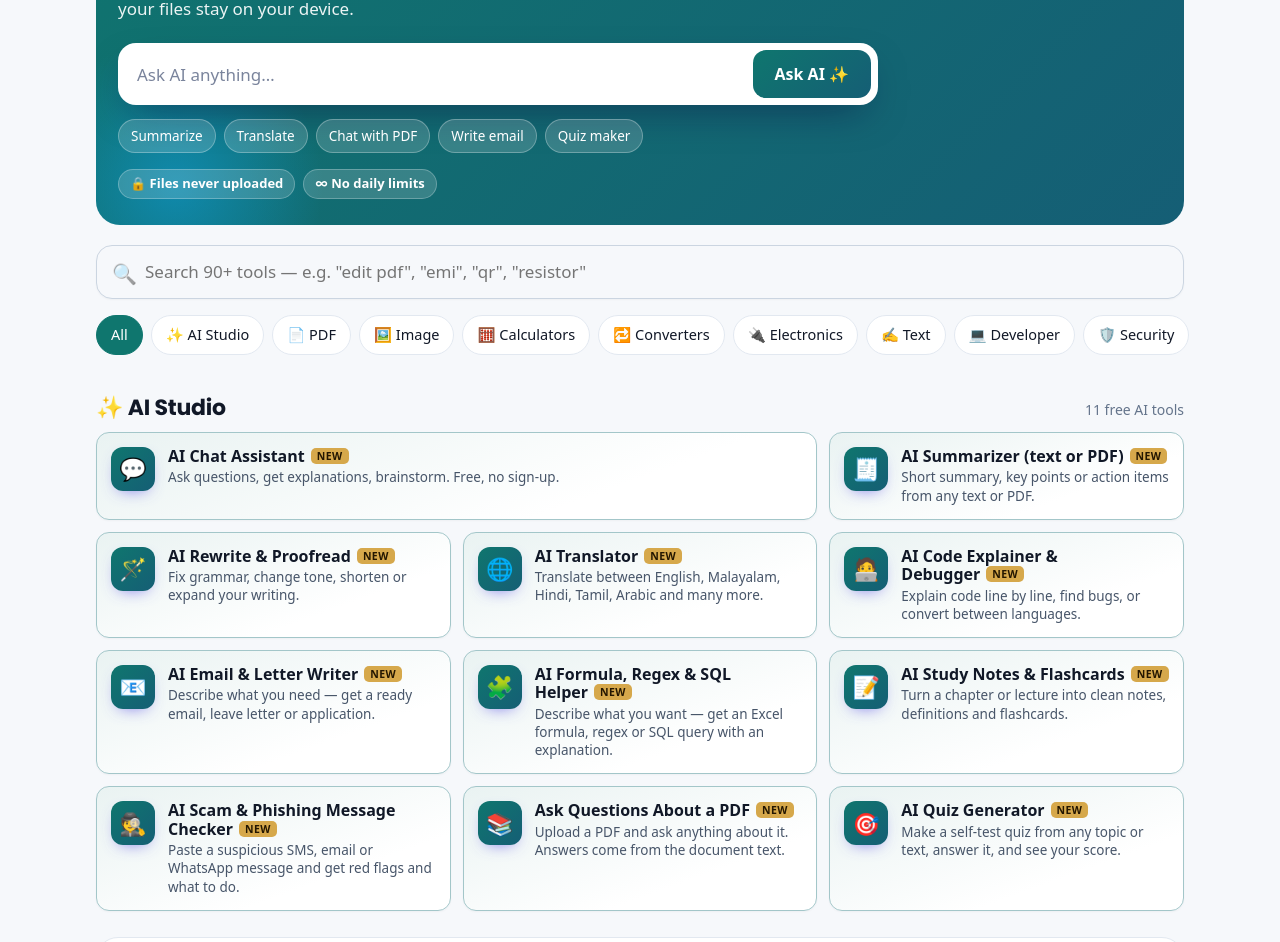
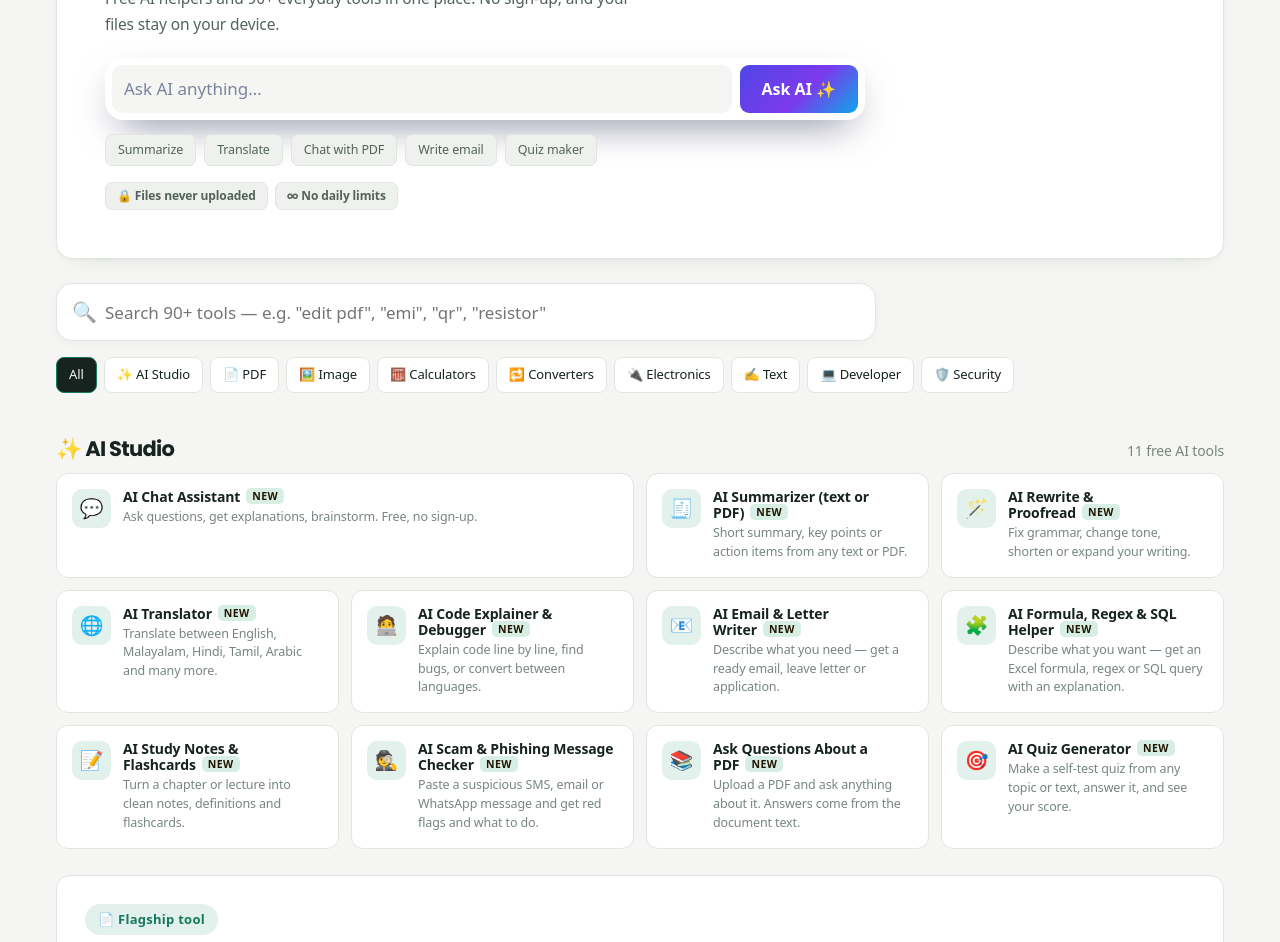
Before and after one commit to Mhd-Umar/PexulonAi, a plain HTML site: page index.html in a window 1280 px wide. Shown: the part 343-1285 px from the top of the page. Drawn offline with Linux system fonts and the light colour scheme; a script that the page names is missing.

Commit message:
Add files via upload

```diff
--- a/CSS/app.css
+++ b/CSS/app.css
@@ -292,56 +292,92 @@ h1, h2, h3 { font-weight: 700; }
 .aimsg p { margin: 0 0 8px; } .aimsg p:last-child { margin: 0; } .aimsg ul, .aimsg ol { margin: 4px 0 8px; padding-left: 22px; }
 .aimsg code { font-family: var(--font-mono); font-size: .9em; background: var(--surface-2); padding: 1px 5px; border-radius: 5px; } .aimsg pre code { background: none; padding: 0; }
 
-/* ── polished AI chat workspace ── */
-.aichat { width: 100%; max-width: 900px; margin-inline: auto; }
-.aimsg { position: relative; font-size: 15.5px; line-height: 1.72 !important; transition: border-color .18s, background .18s; }
-.aimsg.user { border-bottom-right-radius: 6px !important; box-shadow: none !important; }
-.aimsg.assistant { border-bottom-left-radius: 6px !important; box-shadow: 0 5px 22px rgba(20,30,70,.055) !important; }
-.aimsg.assistant.streaming { white-space: pre-wrap; min-height: 48px; border-color: color-mix(in srgb, var(--accent) 35%, var(--line)) !important; }
-.aimsg.assistant p { margin: 0 0 10px; }
-.aimsg.assistant p:last-child { margin-bottom: 0; }
-.aimsg.assistant ul, .aimsg.assistant ol { padding-left: 24px; margin: 8px 0 12px; }
-.aimsg.assistant li { margin: 4px 0; }
-.aimsg.assistant h1, .aimsg.assistant h2, .aimsg.assistant h3 { font-size: 1.08em; margin: 12px 0 7px; }
-.aimsg.assistant blockquote { border-left: 3px solid var(--accent); margin: 10px 0; padding: 5px 12px; color: var(--ink-2); background: var(--surface-2); border-radius: 0 8px 8px 0; }
-.aimsg.assistant code { font-family: var(--font-mono); font-size: .88em; background: var(--surface-2); padding: 2px 5px; border-radius: 5px; }
-.aimsg.assistant pre code { display: block; padding: 0; background: transparent; white-space: pre; }
-.aimsg.assistant pre { max-width: 100%; border: 1px solid var(--line); }
-.aimsg.assistant a { overflow-wrap: anywhere; }
-.aimsg .ai-msg-actions { display: flex; gap: 6px; }
-.aichat + textarea, .aichat ~ textarea { width: 100%; }
 
-/* ── ToolNest refined minimal / professional theme ── */
+/* ── ToolNest refined minimal interface ── */
 :root {
-  --bg: #f6f8fb; --surface: #ffffff; --surface-2: #eef2f7;
-  --line: #e2e8f0; --line-strong: #cbd5e1;
-  --ink: #111827; --ink-2: #475569; --ink-3: #64748b;
-  --accent: #0f766e; --accent-ink: #ffffff; --accent-soft: #dff5f1;
-  --accent-2: #d6a84b;
-  --grad: linear-gradient(135deg, #0f766e, #155e75);
-  --radius: 14px; --radius-sm: 9px;
-  --shadow: 0 1px 2px rgba(15,23,42,.04), 0 8px 24px -16px rgba(15,23,42,.22);
+  --bg: #f5f6f4; --surface: #ffffff; --surface-2: #eef1ee;
+  --line: #e1e6e1; --line-strong: #cbd4cd;
+  --ink: #17231e; --ink-2: #53635b; --ink-3: #78867e;
+  --accent: #16785e; --accent-ink: #ffffff; --accent-soft: #e2f1eb; --accent-2: #d7eee5;
+  --danger: #b83d38; --ok: #18794e; --warn: #95651a;
+  --radius: 13px; --radius-sm: 9px;
+  --shadow: 0 1px 2px rgba(20,35,27,.035), 0 8px 24px -18px rgba(20,35,27,.22);
+  color-scheme: light;
 }
 :root[data-theme="dark"] {
-  --bg: #0b1220; --surface: #111c2d; --surface-2: #17263a;
-  --line: #26364b; --line-strong: #3b5069;
-  --ink: #edf3f8; --ink-2: #bdcad8; --ink-3: #8ea1b5;
-  --accent: #4fd1c5; --accent-ink: #08201e; --accent-soft: #153c3b;
-  --accent-2: #e4bd68; --grad: linear-gradient(135deg, #0f766e, #155e75);
+  --bg: #101714; --surface: #17211c; --surface-2: #202c25;
+  --line: #2a3930; --line-strong: #3b4d42;
+  --ink: #edf4ef; --ink-2: #b5c4ba; --ink-3: #84958a;
+  --accent: #63c39c; --accent-ink: #0d1b14; --accent-soft: #1c3a2d; --accent-2: #294c3c;
+  --danger: #ff8a7f; --ok: #67d5a0; --warn: #e6bd70;
+  --shadow: 0 1px 2px rgba(0,0,0,.2), 0 10px 26px -18px rgba(0,0,0,.7);
+  color-scheme: dark;
 }
 @media (prefers-color-scheme: dark) {
   :root:not([data-theme="light"]) {
-    --bg: #0b1220; --surface: #111c2d; --surface-2: #17263a;
-    --line: #26364b; --line-strong: #3b5069;
-    --ink: #edf3f8; --ink-2: #bdcad8; --ink-3: #8ea1b5;
-    --accent: #4fd1c5; --accent-ink: #08201e; --accent-soft: #153c3b;
-    --accent-2: #e4bd68; --grad: linear-gradient(135deg, #0f766e, #155e75);
+    --bg: #101714; --surface: #17211c; --surface-2: #202c25;
+    --line: #2a3930; --line-strong: #3b4d42;
+    --ink: #edf4ef; --ink-2: #b5c4ba; --ink-3: #84958a;
+    --accent: #63c39c; --accent-ink: #0d1b14; --accent-soft: #1c3a2d; --accent-2: #294c3c;
+    --danger: #ff8a7f; --ok: #67d5a0; --warn: #e6bd70;
+    --shadow: 0 1px 2px rgba(0,0,0,.2), 0 10px 26px -18px rgba(0,0,0,.7);
   }
 }
-.topbar { background: color-mix(in srgb, var(--surface) 92%, transparent); }
-.brand-mark { border-radius: 8px; }
-.tcard, .panel, .searchbox input, .icon-btn { box-shadow: 0 1px 2px rgba(15,23,42,.035); }
-.tcard { border-radius: 13px; }
-.tcard:hover { transform: translateY(-1px); }
-button, .btn, .chip { transition: background-color .16s ease, border-color .16s ease, transform .16s ease; }
-.btn.primary, button.primary { background: var(--accent); }
+body { letter-spacing: -.008em; }
+.wrap { max-width: 1200px; }
+.topbar { background: color-mix(in srgb, var(--bg) 94%, transparent); backdrop-filter: blur(16px); }
+.topbar .wrap { height: 64px; }
+.brand { font-size: 19px; letter-spacing: -.035em; }
+.brand-mark { border-radius: 10px; background: var(--ink); color: var(--bg); }
+main { padding-top: 26px; }
+.hero { padding: 44px 0 18px; }
+.hero h1 { max-width: 17ch; font-size: clamp(34px, 6vw, 58px); letter-spacing: -.055em; line-height: 1.04; font-weight: 720; }
+.hero h1 em { color: var(--accent); font-style: normal; }
+.hero p { max-width: 58ch; font-size: 16px; line-height: 1.7; color: var(--ink-2); }
+.badges { gap: 7px; }
+.badge { border-radius: 7px; background: var(--accent-soft); color: var(--accent); font-size: 12px; font-weight: 650; }
+.searchbox { max-width: 820px; margin-top: 24px; }
+.searchbox input { height: 58px; border-radius: 12px; background: var(--surface); border-color: var(--line); box-shadow: 0 2px 8px rgba(20,35,27,.035); }
+.chips { gap: 7px; }
+.chip { border-radius: 8px; padding: 7px 12px; font-size: 13px; }
+.chip[aria-current="true"], .chip.on { background: var(--ink); color: var(--bg); }
+.section-h { margin-top: 34px; }
+.section-h h2 { font-size: 21px; letter-spacing: -.035em; }
+.grid { gap: 13px; }
+.tcard { gap: 12px; padding: 15px; border-radius: 12px; min-height: 88px; box-shadow: none; transition: border-color .15s, background .15s; }
+.tcard:hover { transform: none; border-color: color-mix(in srgb, var(--accent) 55%, var(--line)); background: color-mix(in srgb, var(--accent-soft) 22%, var(--surface)); box-shadow: none; }
+.ticon { width: 39px; height: 39px; border-radius: 10px; font-size: 19px; }
+.tcard h3 { font-size: 14px; font-weight: 680; letter-spacing: -.01em; }
+.tcard p { font-size: 12.5px; line-height: 1.5; color: var(--ink-3); }
+.feature .tcard.big { background: var(--surface); border-color: var(--line); }
+.panel { border-radius: 13px; box-shadow: var(--shadow); padding: 18px; }
+.panel h3 { letter-spacing: .035em; font-size: 12px; }
+input[type=text], input[type=number], input[type=date], input[type=time], input[type=search], input[type=password], input[type=url], input[type=email], input[type=datetime-local], select, textarea { background: var(--surface); border-color: var(--line); border-radius: 9px; }
+.btn { border-radius: 9px; font-weight: 650; box-shadow: none; }
+.btn.secondary { border-color: var(--line); }
+.thead h1 { letter-spacing: -.04em; }
+footer { margin-top: 20px; }
+.tcard:focus-visible, .chip:focus-visible, button:focus-visible, a:focus-visible { outline-color: var(--accent); }
+/* The PDF inline editor must retain the sampled page colour and the original text colour. */
+textarea.ped-editor { background: var(--ped-bg, #fff) !important; color: var(--ped-ink, #111) !important; border: 2px solid #16785e !important; padding: 2px 4px !important; opacity: 1 !important; -webkit-text-fill-color: var(--ped-ink, #111) !important; box-shadow: 0 4px 18px rgba(0,0,0,.22) !important; }
+@media (max-width: 600px) { .hero { padding-top: 28px; } .hero h1 { font-size: clamp(32px, 10vw, 44px); } .panel { padding: 14px; } .topbar .wrap { height: 58px; } }
+@media (prefers-reduced-motion: reduce) { *, *::before, *::after { scroll-behavior: auto !important; transition-duration: .01ms !important; animation-duration: .01ms !important; } }
+
+/* Home workspace hero: calm, high-contrast, minimal instead of a saturated gradient banner. */
+.hero2 { margin: 8px 0 8px; padding: clamp(26px, 5vw, 48px); border: 1px solid var(--line); border-radius: 16px; background: var(--surface); color: var(--ink); box-shadow: var(--shadow); }
+.hero2::before, .hero2::after { display: none; }
+.hero2 .eyebrow { padding: 5px 10px; border-radius: 6px; background: var(--accent-soft); border: 1px solid var(--line); color: var(--accent); font-size: 11px; letter-spacing: .055em; text-transform: uppercase; }
+.hero2 h1 { max-width: 16ch; margin-top: 17px; color: var(--ink); font-size: clamp(34px, 6.2vw, 60px); line-height: 1.02; letter-spacing: -.055em; }
+.hero2 p { max-width: 60ch; color: var(--ink-2); font-size: 15.5px; line-height: 1.7; }
+.hero2 .badges .badge { background: var(--surface-2); border: 1px solid var(--line); color: var(--ink-2); }
+.asksugg a { color: var(--ink-2); background: var(--surface-2); border: 1px solid var(--line); border-radius: 7px; font-size: 12.5px; }
+.asksugg a:hover { color: var(--accent); background: var(--accent-soft); border-color: var(--accent); }
+.askbox { max-width: 760px; margin-top: 20px; }
+.askbox input { border-radius: 10px; background: var(--bg); border-color: var(--line-strong); box-shadow: none; }
+.askbox button { border-radius: 9px; }
+.pdfspot { border-radius: 14px; box-shadow: none; }
+.pdfspot .eyebrow { background: var(--accent-soft) !important; color: var(--accent) !important; }
+.aigrid .tcard.ai { background: var(--surface); border-color: var(--line); }
+.aigrid .tcard.ai .ticon { background: var(--accent-soft); color: var(--accent); box-shadow: none; }
+
+.skip-link { position: fixed; z-index: 1000; left: 12px; top: 12px; transform: translateY(-160%); padding: 10px 14px; border-radius: 8px; background: var(--ink); color: var(--bg); text-decoration: none; } .skip-link:focus { transform: translateY(0); }
```
